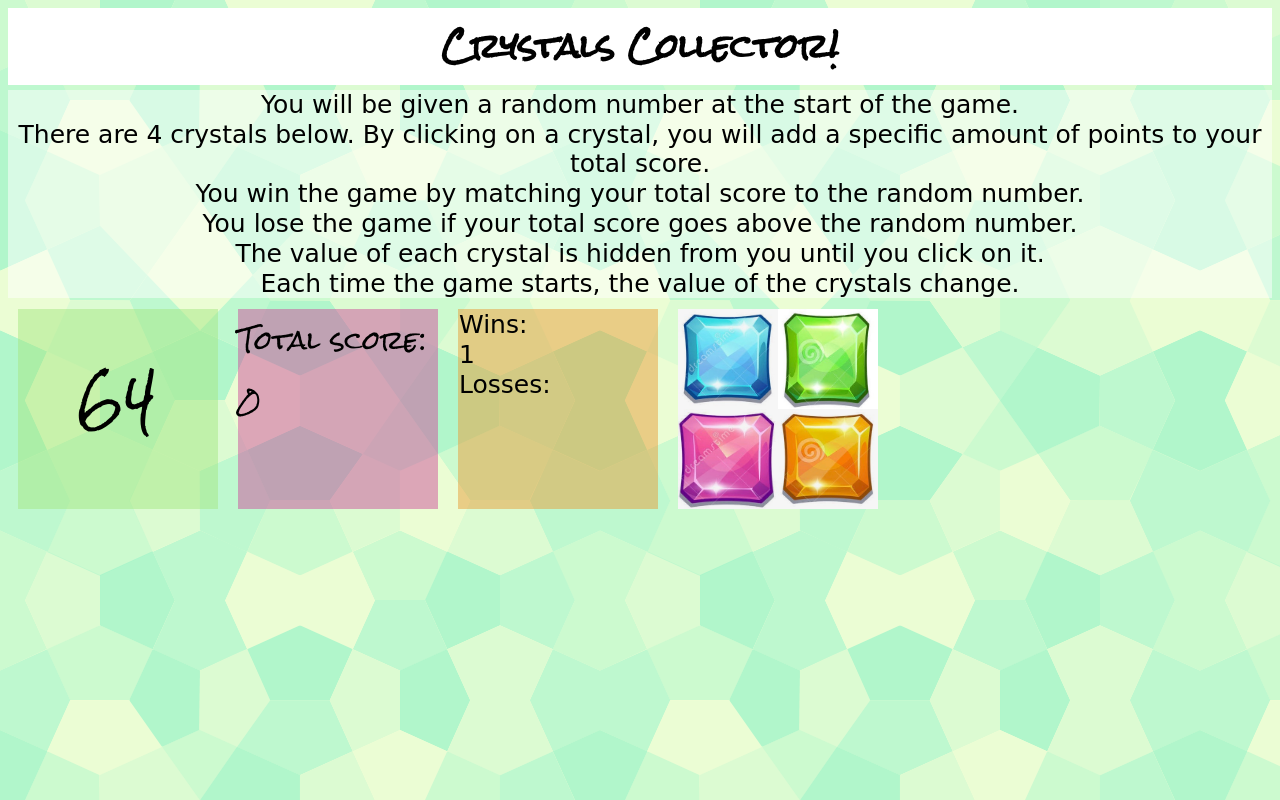
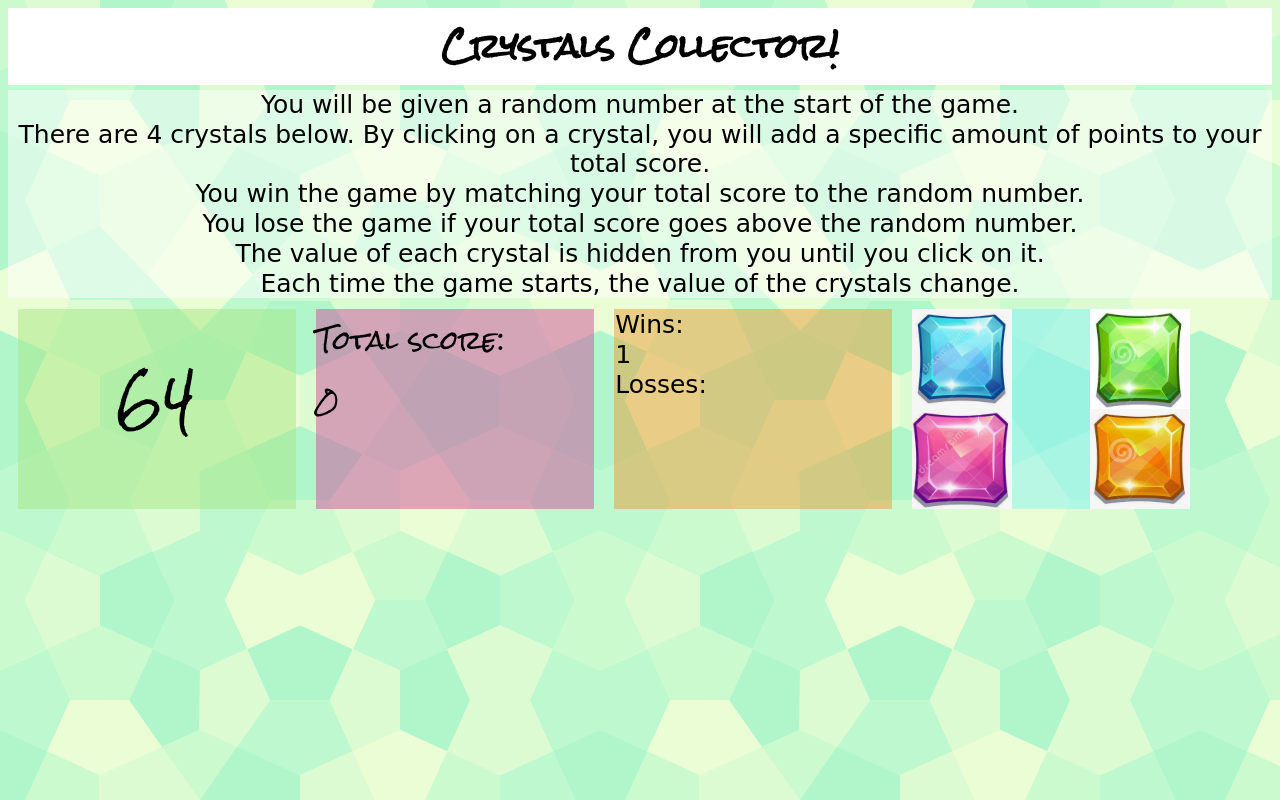
Before and after one commit to BrookeMo/CrystalsCollectorGame, a plain HTML site: page index.html in a window 1280 px wide. Drawn offline with nearby package versions, Linux system fonts and the light colour scheme; a web font is replaced by a local one.

Commit message:
slight CSS changes

```diff
--- a/assets/css/style.css
+++ b/assets/css/style.css
@@ -28,7 +28,7 @@ p {
 
 .randomnumber {
     background-color: rgba(165,232,131, 0.5);
-    width: 200px;
+    width: 22%;
     height: 200px;
     display: inline-block;
     margin: 10px;
@@ -44,7 +44,7 @@ p {
 
 .crystals {
     background-color: rgba(131, 242, 245, 0.5);
-    width: 200px;
+    width: 22%;
     height: 200px;
     display: inline-block;
     margin: 10px;
@@ -66,13 +66,13 @@ p {
     float: left;
 }
 .firstrow {
-    width: 200px;
+    width: 100%;
     height: 100px;
 }
 
 .totalscore {
     background-color: rgba(206, 81, 156, 0.5);
-    width: 200px;
+    width: 22%;
     height: 200px;
     display: inline-block;
     margin: 10px;
@@ -85,7 +85,7 @@ p {
 
 .gamescore {
     background-color: rgba(232, 158, 58, 0.5);
-    width: 200px;
+    width: 22%;
     height: 200px;
     display: inline-block;
     margin: 10px;
--- a/assets/javascript/game.js
+++ b/assets/javascript/game.js
@@ -8,6 +8,7 @@ var losses = 0;
 function startRound() {
 // reset totalscore to zero
     var totalscore = 0;
+    console.log(totalscore);
 // generate a random number between 19 and 120
     var goal = Math.floor(Math.random() * 120) + 19;
 // insert the generated number in the p tag in the randomnumber div
```
